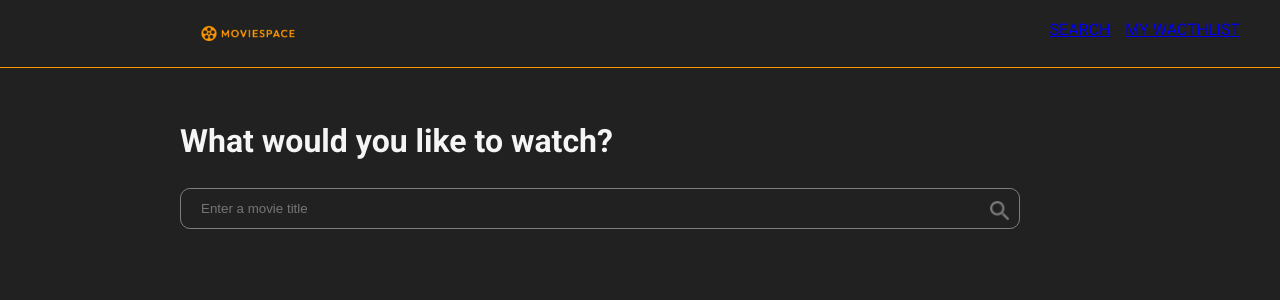
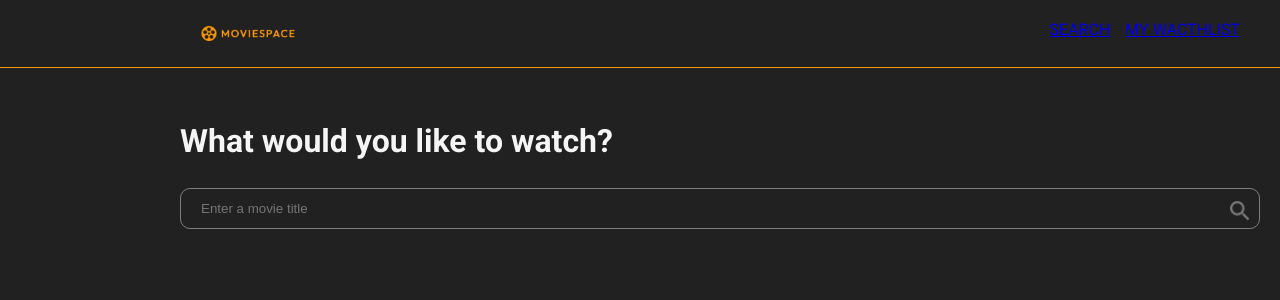
Before and after one commit to marcusdevel/Movie_list, a React (Vite) app: page / in a window 1280 px wide. Shown: the top 300 px of the page. Built offline with nearby package versions, Linux system fonts and the light colour scheme.

Commit message:
altera tamanho do input.

```diff
--- a/src/index.css
+++ b/src/index.css
@@ -36,7 +36,7 @@ h1 {
   padding-left: 180px;
 }
 input {
-  width: 840px;
+  width: 1080px;
   margin-bottom: 27px;
   background-color: transparent;
   border: 1px solid #7e7e7e;
```
